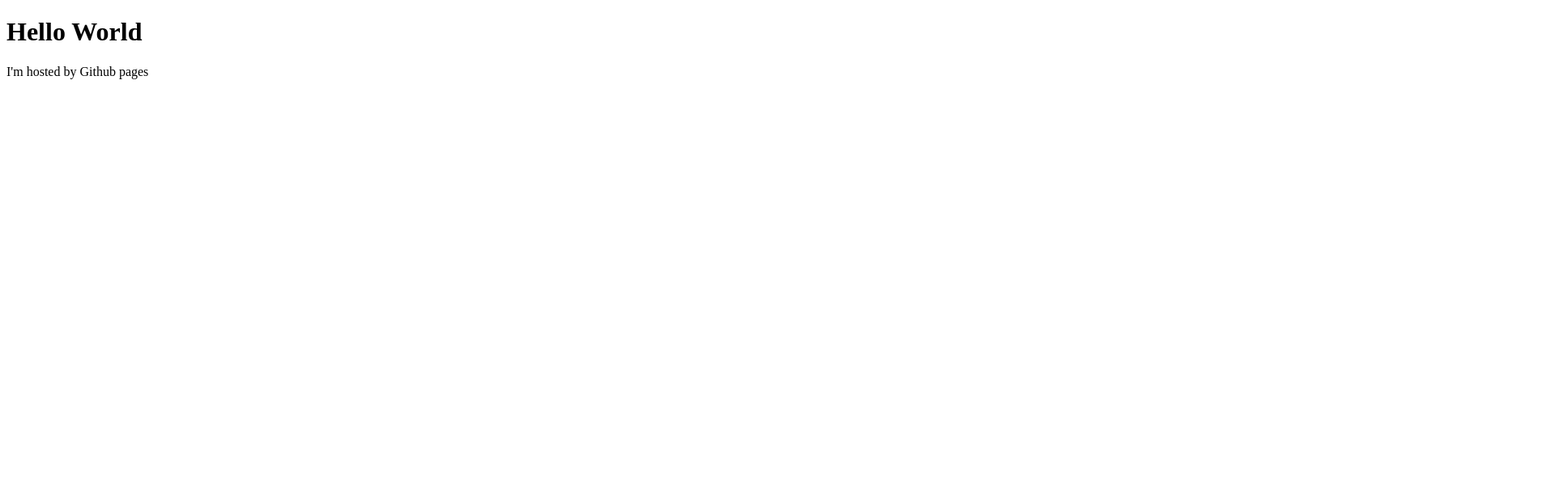
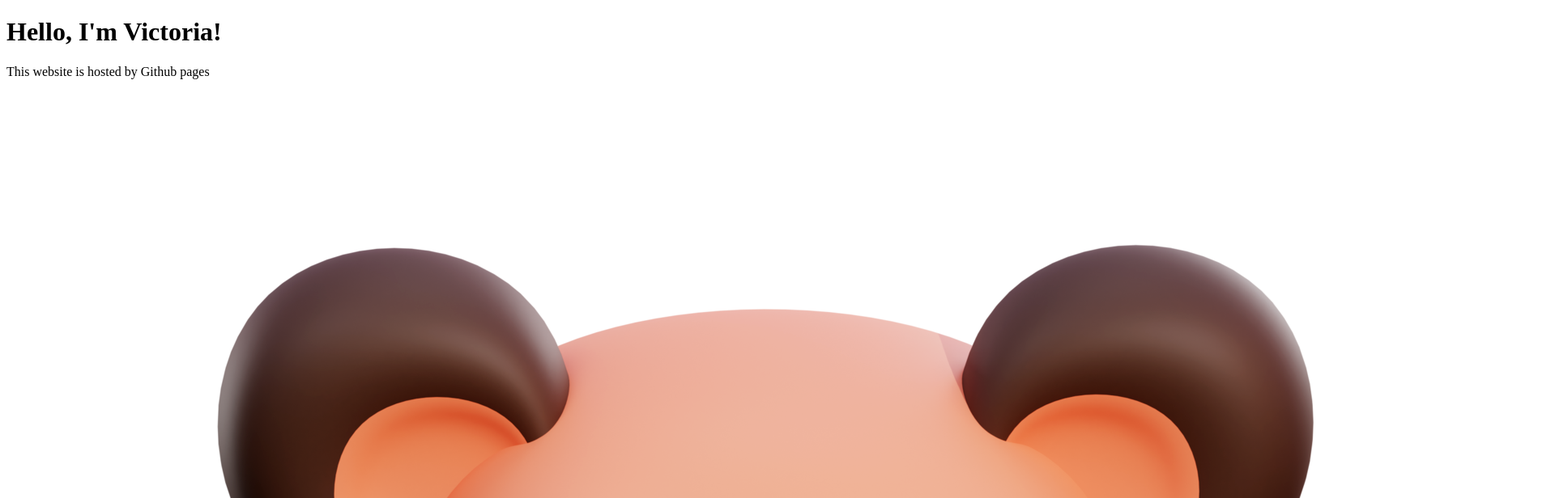
Before and after one commit to victoriavdang/victoriavdang.github.io, a plain HTML site: page index.html in a window 1280 px wide. Shown: the top 616 px of the page at 81% size, 1920 px wide, since content can reach past the window. Drawn offline with Linux system fonts and the light colour scheme.

Commit message:
image 1 upload

```diff
--- a/index.html
+++ b/index.html
@@ -4,7 +4,8 @@
        <title>Welcome Page</title>
     </header>
     <body>
-        <h1> Hello World </h1>
-        <p>I'm hosted by Github pages</p>
+        <h1> Hello, I'm Victoria! </h1>
+        <p>This website is hosted by Github pages</p>
+        <img src="cute-bear-3d-illustration-png.png">
     </body>
 </html>
```
Also changed, not shown: cute-bear-3d-illustration-png.png (added).
